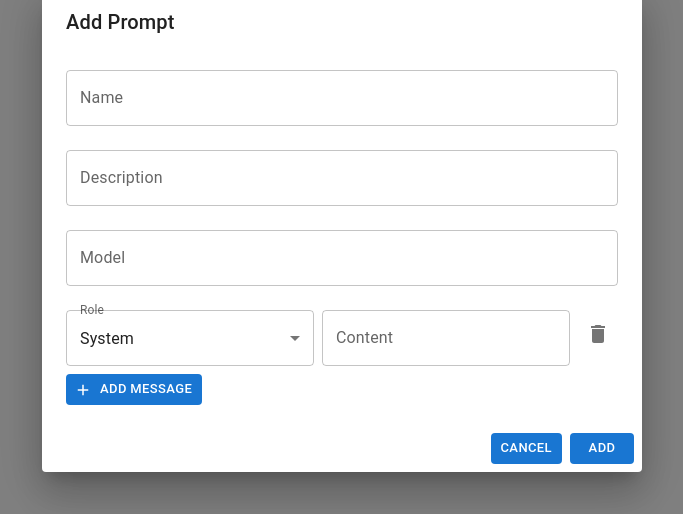
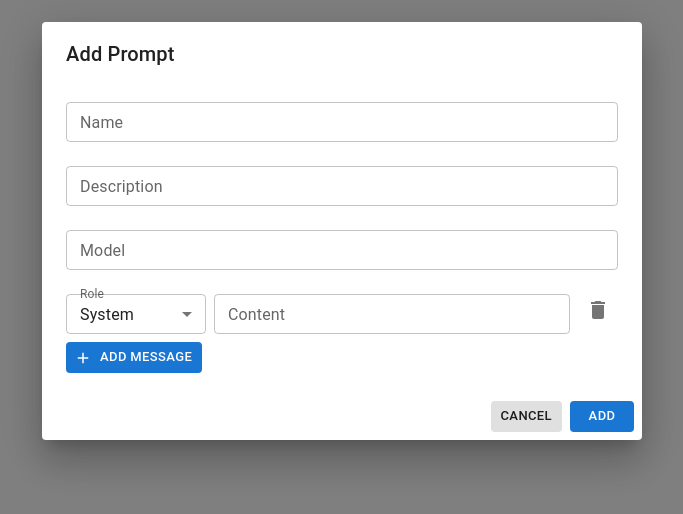
Before and after one commit to aolyang/cloudflare-deepseek-code-reviewer, a Next.js app in the folder code-review-admin/: page / in a window 1280 px wide. Both pictures are taken after a click on the button "ADD PROMPT". Shown: the part 169-683 px from the top of the page, without its empty margins (298-981 px from the left). Built offline with nearby package versions, Linux system fonts and the light colour scheme; no server answers; what @mui/material-nextjs would draw is missing.

Commit message:
feat: add/update prompt

```diff
--- a/code-review-admin/package.json
+++ b/code-review-admin/package.json
@@ -20,7 +20,8 @@
         "next": "15.1.6",
         "next-auth": "5.0.0-beta.25",
         "react": "^19.0.0",
-        "react-dom": "^19.0.0"
+        "react-dom": "^19.0.0",
+        "react-hook-form": "^7.54.2"
     },
     "devDependencies": {
         "@types/react": "^19",
--- a/code-review-admin/src/actions/prompts.ts
+++ b/code-review-admin/src/actions/prompts.ts
@@ -1,33 +1,25 @@
 "use server"
-
+import { commonHeaders } from "@/src/utils/api"
 import type { Prompt } from "@/src/utils/prompts"
 
 export const getPrompts = async () => {
     return fetch(`${process.env.API_URL}/api/prompts`, {
-        headers: {
-            Authorization: `Bearer ${process.env.AUTH_TOKEN}`
-        }
+        headers: commonHeaders
     }).then(res => res.json())
 }
 
 export const createPrompt = async (prompt: Prompt) => {
-    return fetch(`${process.env.API_URL}/api/prompts`, {
-        method: "POST",
-        headers: {
-            Authorization: `Bearer ${process.env.AUTH_TOKEN}`,
-            "Content-Type": "application/json"
-        },
+    return fetch(`${process.env.API_URL}/api/prompts/${prompt.name}`, {
+        method: "PUT",
+        headers: commonHeaders,
         body: JSON.stringify(prompt)
     }).then(res => res.json())
 }
 
 export const updatePrompt = async (prompt: Partial<Prompt>) => {
     return fetch(`${process.env.API_URL}/api/prompts/${prompt.name}`, {
-        method: "PUT",
-        headers: {
-            Authorization: `Bearer ${process.env.AUTH_TOKEN}`,
-            "Content-Type": "application/json"
-        },
+        method: "POST",
+        headers: commonHeaders,
         body: JSON.stringify(prompt)
     }).then(res => res.json())
 }
--- a/code-review-admin/src/components/ClientThemeProvider.tsx
+++ b/code-review-admin/src/components/ClientThemeProvider.tsx
@@ -27,6 +27,16 @@ const theme = createTheme({
                 disableElevation: true,
                 size: "small"
             }
+        },
+        MuiTextField: {
+            defaultProps: {
+                size: "small"
+            }
+        },
+        MuiSelect: {
+            defaultProps: {
+                size: "small"
+            }
         }
     }
 })
--- a/code-review-admin/src/components/ModifyPromptDialog.tsx
+++ b/code-review-admin/src/components/ModifyPromptDialog.tsx
@@ -1,8 +1,20 @@
-import { useState, useEffect } from "react"
-import { Dialog, DialogTitle, DialogContent, DialogActions, Button, TextField, IconButton, Select, MenuItem, FormControl, InputLabel } from "@mui/material"
 import AddIcon from "@mui/icons-material/Add"
 import DeleteIcon from "@mui/icons-material/Delete"
-import { useForm, useFieldArray, Controller } from "react-hook-form"
+import {
+    Button,
+    Dialog,
+    DialogActions,
+    DialogContent,
+    DialogTitle,
+    FormControl,
+    IconButton,
+    InputLabel,
+    MenuItem,
+    Select,
+    TextField
+} from "@mui/material"
+import { useEffect } from "react"
+import { Controller, useFieldArray, useForm } from "react-hook-form"
 
 import { createPrompt, updatePrompt } from "@/src/actions/prompts"
 import type { Prompt } from "@/src/utils/prompts"
@@ -39,7 +51,7 @@ const ModifyPromptDialog = ({ open, onClose, prompt }: ModifyPromptDialogProps)
         }
     }, [prompt, reset])
 
-    const onSubmit = async (data: any) => {
+    const onSubmit = async (data: Prompt) => {
         if (prompt) {
             await updatePrompt(data)
         } else {
@@ -56,36 +68,21 @@ const ModifyPromptDialog = ({ open, onClose, prompt }: ModifyPromptDialogProps)
                     name="name"
                     control={control}
                     render={({ field }) => (
-                        <TextField
-                            {...field}
-                            label="Name"
-                            fullWidth
-                            margin="normal"
-                        />
+                        <TextField{...field} label="Name" fullWidth margin="normal" />
                     )}
                 />
                 <Controller
                     name="description"
                     control={control}
                     render={({ field }) => (
-                        <TextField
-                            {...field}
-                            label="Description"
-                            fullWidth
-                            margin="normal"
-                        />
+                        <TextField{...field} label="Description" fullWidth margin="normal" />
                     )}
                 />
                 <Controller
                     name="model"
                     control={control}
                     render={({ field }) => (
-                        <TextField
-                            {...field}
-                            label="Model"
-                            fullWidth
-                            margin="normal"
-                        />
+                        <TextField{...field} label="Model" fullWidth margin="normal" />
                     )}
                 />
                 {fields.map((field, index) => (
@@ -94,11 +91,9 @@ const ModifyPromptDialog = ({ open, onClose, prompt }: ModifyPromptDialogProps)
                             name={`messages.${index}.role`}
                             control={control}
                             render={({ field }) => (
-                                <FormControl fullWidth margin="normal">
+                                <FormControl style={{ minWidth: 140 }} margin="normal">
                                     <InputLabel>Role</InputLabel>
-                                    <Select
-                                        {...field}
-                                    >
+                                    <Select{...field}>
                                         <MenuItem value="system">System</MenuItem>
                                         <MenuItem value="user">User</MenuItem>
                                     </Select>
@@ -109,12 +104,7 @@ const ModifyPromptDialog = ({ open, onClose, prompt }: ModifyPromptDialogProps)
                             name={`messages.${index}.content`}
                             control={control}
                             render={({ field }) => (
-                                <TextField
-                                    {...field}
-                                    label="Content"
-                                    fullWidth
-                                    margin="normal"
-                                />
+                                <TextField{...field} label="Content" multiline fullWidth maxRows={3} margin="normal" />
                             )}
                         />
                         <IconButton onClick={() => remove(index)}>
@@ -122,12 +112,12 @@ const ModifyPromptDialog = ({ open, onClose, prompt }: ModifyPromptDialogProps)
                         </IconButton>
                     </div>
                 ))}
-                <Button onClick={() => append({ role: "system", content: "" })} startIcon={<AddIcon />}>
+                <Button onClick={() => append({ role: "user", content: "" })} startIcon={<AddIcon />}>
                     Add Message
                 </Button>
             </DialogContent>
             <DialogActions>
-                <Button onClick={onClose}>Cancel</Button>
+                <Button onClick={onClose} color={"inherit"}>Cancel</Button>
                 <Button onClick={handleSubmit(onSubmit)} color="primary">
                     {prompt ? "Update" : "Add"}
                 </Button>
--- a/code-review-admin/src/components/PromptList.tsx
+++ b/code-review-admin/src/components/PromptList.tsx
@@ -1,11 +1,11 @@
 "use client"
 
+import { Button } from "@mui/material"
 import { useEffect, useState } from "react"
-import { Button } from "@mui/material"
 
 import { getPrompts } from "@/src/actions/prompts"
+import ModifyPromptDialog from "@/src/components/ModifyPromptDialog"
 import PromptCard from "@/src/components/PromptCard"
-import ModifyPromptDialog from "@/src/components/ModifyPromptDialog"
 import type { Prompt } from "@/src/utils/prompts"
 
 const PromptList = () => {
--- a/code-review-admin/src/utils/api.ts
+++ b/code-review-admin/src/utils/api.ts
@@ -0,0 +1,4 @@
+export const commonHeaders = {
+    Authorization: `Bearer ${process.env.AUTH_TOKEN}`,
+    "Content-Type": "application/json"
+}
```
Also changed, not shown: code-review-admin/src/theme.ts (added), 1 other file (tests, documents, lock files or other folders).
